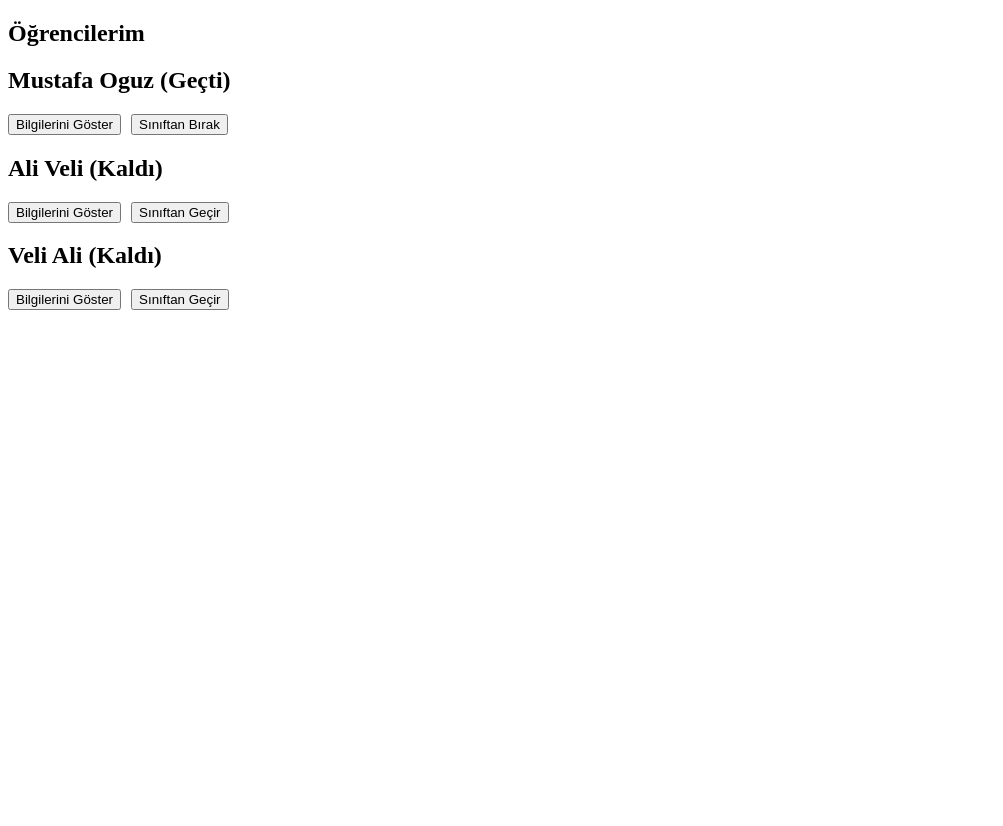
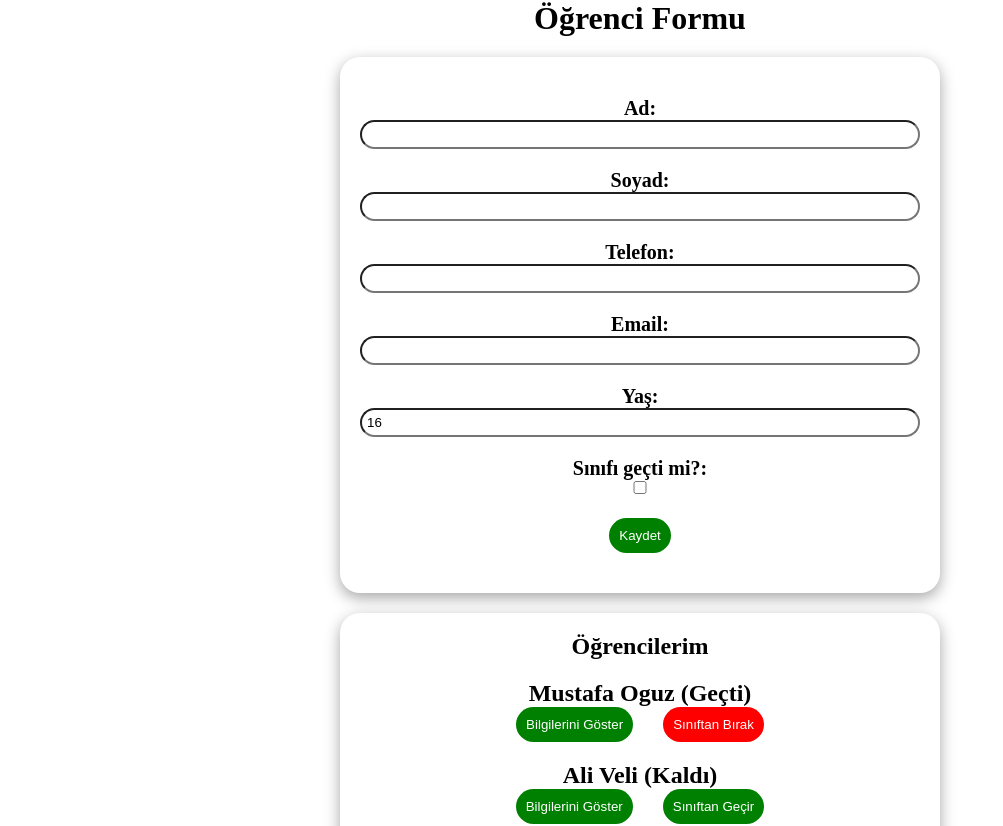
Before and after one commit to msabrioguz/Vue3-Ders, a Vue app in the folder 09-VueFirstProject/: page / in a window 1280 px wide. Shown: the top 826 px of the page, without its empty margins (0-1003 px from the left). Before the commit the page ends 800 px from the top, so only its background shows below. Built offline with nearby package versions, Linux system fonts and the light colour scheme.

Commit message:
Öğrenci Formu ve Formdan gelen Nesneleri listeye eklemek

```diff
--- a/09-VueFirstProject/src/App.vue
+++ b/09-VueFirstProject/src/App.vue
@@ -1,15 +1,26 @@
 <template>
-  <h2>Öğrencilerim</h2>
-  <Student v-for="student in students" :key="student.id" v-bind:data="student" @passedChangeEvent="changePassed"/>
+  <StudentForm @add-student="addStudent"/>
+
+  <div class="mainContent">
+    <h2>Öğrencilerim</h2>
+    <Student
+      v-for="student in students"
+      :key="student.id"
+      v-bind:data="student"
+      @passedChangeEvent="changePassed"
+    />
+  </div>
 </template>
 
 <script>
 import Student from "./components/Student.vue";
+import StudentForm from "./components/StudentForm.vue";
 
 export default {
   name: "App",
   components: {
     Student,
+    StudentForm,
   },
   data() {
     return {
@@ -20,6 +31,7 @@ export default {
           lastName: "Oguz",
           age: 25,
           phone: "5555555555",
+          email: "bVHJF@example.com",
           isPassed: true,
         },
         {
@@ -28,6 +40,7 @@ export default {
           lastName: "Veli",
           age: 30,
           phone: "5555555555",
+          email: "bVHJF@example.com",
           isPassed: false,
         },
         {
@@ -36,6 +49,7 @@ export default {
           lastName: "Ali",
           age: 35,
           phone: "5555555555",
+          email: "bVHJF@example.com",
           isPassed: false,
         },
       ],
@@ -52,8 +66,73 @@ export default {
       // const student = this.students.find((student) => student.id === id);
       // student.isPassed = !student.isPassed;
     },
+    addStudent(newStudent) {
+      newStudent.id = this.students.length + 1;
+      this.students.push(newStudent);
+    },
   },
 };
 </script>
 
-<style scoped></style>
+<style>
+* {
+  box-sizing: border-box;
+  margin: 0;
+  padding: 0;
+}
+form {
+  box-shadow: rgba(0, 0, 0, 0.35) 0px 5px 15px;
+  max-width: 600px;
+  width: 100%;
+  margin: 20px auto;
+  border-radius: 20px;
+  text-align: center;
+  padding: 20px;
+}
+input {
+  width: 100%;
+  padding: 5px;
+  border-radius: 20px;
+}
+form .formControl {
+  margin: 20px 0;
+}
+form label {
+  font-size: 20px;
+  font-weight: bold;
+}
+.mainContent {
+  box-shadow: rgba(0, 0, 0, 0.35) 0px 5px 15px;
+  max-width: 600px;
+  width: 100%;
+  margin: 20px auto;
+  border-radius: 20px;
+  text-align: center;
+  padding: 20px;
+}
+button{
+  background-color: green;
+  color: white;
+  border: none;
+  padding: 10px;
+  border-radius: 20px;
+  cursor: pointer;
+  margin: 0px 20px;
+}
+ul {
+  list-style: none;
+}
+ul li {
+  display: flex;
+  justify-content: space-between;
+  align-items: center;
+  margin: 10px 0;
+}
+ul li p{
+  font-size: 20px;
+  font-weight: bold;
+}
+.student {
+  margin: 20px;
+}
+</style>
--- a/09-VueFirstProject/src/components/Student.vue
+++ b/09-VueFirstProject/src/components/Student.vue
@@ -1,4 +1,5 @@
 <template>
+  <div class="student">
     <h2>
       {{ data.name }} {{ data.lastName }}
       {{ data.isPassed ? "(Geçti)" : "(Kaldı)" }}
@@ -6,12 +7,16 @@
     <button style="margin-right: 10px" @click="isVisible = !isVisible">
       Bilgilerini {{ isVisible ? "Gizle" : "Göster" }}
     </button>
-  <button @click="passChange">Sınıftan {{ data.isPassed ? "Bırak" : "Geçir" }}</button>
+    <button @click="passChange" :style="{ backgroundColor: data.isPassed ? 'red' : 'green' }">
+      Sınıftan {{ data.isPassed ? "Bırak" : "Geçir" }}
+    </button>
     <ul v-if="isVisible">
-    <li>Telefon: {{ data.phone }}</li>
-    <li>Yaş: {{ data.age }}</li>
-    <li>Sınıfı Geçti mi: {{ data.isPassed ? "Evet" : "Hayır" }}</li>
+      <li><p>Numarası:</p> {{ data.id }}</li>
+      <li><p>Telefon:</p> {{ data.phone }}</li>
+      <li><p>Yaş:</p> {{ data.age }}</li>
+      <li><p>Sınıfı Geçti mi:</p> {{ data.isPassed ? "Evet" : "Hayır" }}</li>
     </ul>
+  </div>
 </template>
 
 <script>
--- /dev/null
+++ b/09-VueFirstProject/src/components/StudentForm.vue
@@ -0,0 +1,104 @@
+<template>
+  <h1 style="text-align: center">Öğrenci Formu</h1>
+  <form @submit.prevent="submitForm">
+    <div class="formControl">
+      <label>Ad:</label>
+      <input type="text" v-model="enteredName" />
+      <div style="color: red" v-if="nameError">{{ nameError }}</div>
+    </div>
+    <div class="formControl">
+      <label>Soyad:</label>
+      <input type="text" v-model="enteredLastName" />
+      <div style="color: red" v-if="lastNameError">{{ lastNameError }}</div>
+    </div>
+    <div class="formControl">
+      <label>Telefon:</label>
+      <input type="tel" v-model="enteredPhone" />
+      <div style="color: red" v-if="phoneError">{{ phoneError }}</div>
+    </div>
+    <div class="formControl">
+      <label>Email:</label>
+      <input type="email" v-model="enteredEmail" />
+      <div style="color: red" v-if="mailError">{{ mailError }}</div>
+    </div>
+    <div class="formControl">
+      <label>Yaş:</label>
+      <input type="number" v-model="enteredAge" />
+      <div style="color: red" v-if="ageError">{{ ageError }}</div>
+    </div>
+    <div class="formControl">
+      <label>Sınıfı geçti mi?:</label>
+      <input type="checkbox" v-model="enteredIsPassed" />
+    </div>
+    <div class="formControl">
+      <button>Kaydet</button>
+    </div>
+  </form>
+</template>
+
+<script>
+export default {
+  name: "new-student",
+  emits: ["add-student"],
+  data() {
+    return {
+      enteredName: "",
+      enteredLastName: "",
+      enteredPhone: "",
+      enteredEmail: "",
+      enteredAge: 16,
+      enteredIsPassed: false,
+      nameError: "",
+      lastNameError: "",
+      phoneError: "",
+      emailError: "",
+      ageError: "",
+    };
+  },
+  methods: {
+    submitForm() {
+      // Validasyonlar
+      if (this.enteredName === "") {
+        this.nameError = "İsim zorunludur.";
+      } else if (this.lastNameError === "") {
+        this.lastNameError = "Soyad zorunludur.";
+      } else if (this.phoneError === "") {
+        this.phoneError = "Telefon numarası zorunludur.";
+      } else if (this.emailError === "") {
+        this.emailError = "Email zorunludur.";
+      } else if (this.ageError === "") {
+        this.ageError = "Yaş zorunludur.";
+      } else {
+        this.nameError = "";
+        this.lastNameError = "";
+        this.phoneError = "";
+        this.emailError = "";
+        this.ageError = "";
+
+        // Form bilgilerini al ve yeni nesne oluştur
+        const newStudent = {
+          name: this.enteredName,
+          lastName: this.enteredLastName,
+          phone: this.enteredPhone,
+          email: this.enteredEmail,
+          age: this.enteredAge,
+          isPassed: this.enteredIsPassed,
+        };
+
+        // Emit ile veri aktarma
+        this.$emit("add-student", newStudent);
+
+        // Formu sıfırla
+        this.enteredName = "";
+        this.enteredLastName = "";
+        this.enteredPhone = "";
+        this.enteredEmail = "";
+        this.enteredAge = 16;
+        this.enteredIsPassed = false;
+      }
+    },
+  },
+};
+</script>
+
+<style scoped></style>
```
Lines whose indentation alone changed are shown as unchanged.
